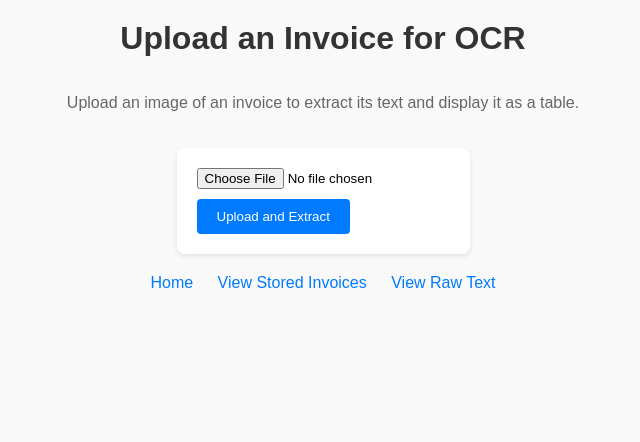
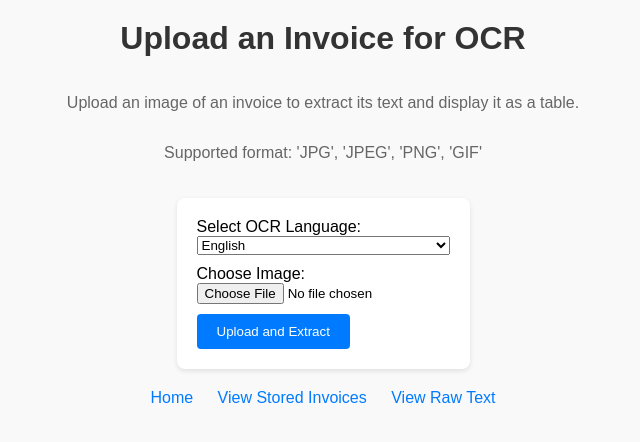
Before and after one commit to GreatRock-bits/ocr-flask-project, a Flask app: page / in a window 1280 px wide. Shown: the top 442 px of the page, without its empty margins (317-957 px from the left). Run offline with Flask 3, Linux system fonts and the light colour scheme.

Commit message:
added indonasian language

```diff
--- a/app.py
+++ b/app.py
@@ -1,5 +1,5 @@
 import os
-from flask import Flask, request, render_template
+from flask import Flask, request, render_template, redirect, url_for, flash
 from werkzeug.utils import secure_filename
 from PIL import Image
 import pytesseract
@@ -12,17 +12,24 @@ from email.mime.multipart import MIMEMultipart
 
 # Initialize Flask App
 app = Flask(__name__)
+app.secret_key = 'aZymmbs'
 
 # Email configuration
 EMAIL_HOST = 'smtp.gmail.com'
 EMAIL_PORT = 587
-EMAIL_USER = 'dfki.haal02@gmail.com'  # Replace with your email
-EMAIL_PASSWORD = 'vuwa atob skel zbbx'  # Replace with your email password
+EMAIL_USER = 'ocr.greatrocksbits@gmail.com'  # Replace with your email
+EMAIL_PASSWORD = 'abld aijl wbpw istb'  # Replace with your email password
 
 # Set up folder for uploads
-UPLOAD_FOLDER = 'uploads'
+# UPLOAD_FOLDER = 'uploads'
+UPLOAD_FOLDER = os.path.join('static', 'uploads')
 app.config['UPLOAD_FOLDER'] = UPLOAD_FOLDER
 os.makedirs(UPLOAD_FOLDER, exist_ok=True)
+
+ALLOWED_EXTENSIONS = {'png', 'jpg', 'jpeg', 'tiff'}
+
+def allowed_file(filename):
+    return '.' in filename and filename.rsplit('.', 1)[1].lower() in ALLOWED_EXTENSIONS
 
 
 @app.route('/', methods=['GET', 'POST'])
@@ -30,17 +37,28 @@ def home():
     if request.method == 'POST':
         # Handle file upload
         if 'image' not in request.files:
-            return "No file part in the request", 400
+            flash("No file part in the request.")
+            return redirect(url_for('home'))
+
         file = request.files['image']
         if file.filename == '':
-            return "No file selected", 400
+            flash("No file selected.")
+            return redirect(url_for('home'))
+
+        # Validate file format
+        if not allowed_file(file.filename):
+            flash("Unsupported file format. Please upload a valid image file (png, jpg, jpeg, tiff).")
+            return redirect(url_for('home'))
+
+        # Get selected OCR language
+        ocr_lang = request.form.get('language', 'eng')  # default to English
 
         filename = secure_filename(file.filename)
         filepath = os.path.join(app.config['UPLOAD_FOLDER'], filename)
         file.save(filepath)
 
-        # Perform OCR
-        text = extract_text(filepath)
+        # Perform OCR with selected language
+        text = extract_text(filepath, lang=ocr_lang)
 
         # Parse the invoice text into structured data
         table_data = parse_invoice_to_table(text)
@@ -49,12 +67,12 @@ def home():
     return render_template('index.html')
 
 
+def extract_text(image_path, lang='eng'):
+    """Extract text from an image using Tesseract with the selected language."""
+    image = Image.open(image_path)
+    return pytesseract.image_to_string(image, lang=lang)
 
 
-def extract_text(image_path):
-    """Extract text from an image."""
-    image = Image.open(image_path)
-    return pytesseract.image_to_string(image)
 
 
 
@@ -131,7 +149,7 @@ def send_email():
         msg = MIMEMultipart()
         msg['From'] = EMAIL_USER
         msg['To'] = recipient_email
-        msg['Subject'] = "Raw OCR Data"
+        msg['Subject'] = "GreatRocks<bits>: Raw OCR Data"
 
         # Email body
         body = f"<h1>Raw OCR Data</h1><pre>{raw_text}</pre>"
@@ -144,9 +162,11 @@ def send_email():
         server.send_message(msg)
         server.quit()
 
-        return "Email sent successfully!", 200
+        return render_template('message.html', message="Email sent successfully!", link_text="Go Back to Home",
+                               link_url=url_for('index')), 200
     except Exception as e:
-        return f"Failed to send email: {str(e)}", 500
+        return render_template('message.html', message=f"Failed to send email: {str(e)}", link_text="Go Back to Home",
+                               link_url=url_for('index')), 500
 
 
 
--- a/templates/index.html
+++ b/templates/index.html
@@ -1,8 +1,8 @@
 <!DOCTYPE html>
 <html lang="en">
 <head>
-    <meta charset="UTF-8">
-    <meta name="viewport" content="width=device-width, initial-scale=1.0">
+  <meta charset="UTF-8" />
+  <meta name="viewport" content="width=device-width, initial-scale=1.0"/>
   <title>OCR Invoice App</title>
   <style>
     body {
@@ -28,8 +28,10 @@
       border-radius: 8px;
       box-shadow: 0 2px 5px rgba(0, 0, 0, 0.1);
     }
-        input[type="file"] {
+    input[type="file"], select {
       margin-bottom: 10px;
+      display: block;
+      width: 100%;
     }
     button {
       padding: 10px 20px;
@@ -53,21 +55,45 @@
     .nav-links a:hover {
       text-decoration: underline;
     }
+    .flash-messages {
+      margin-top: 10px;
+      color: red;
+    }
   </style>
 </head>
 <body>
   <h1>Upload an Invoice for OCR</h1>
   <p>Upload an image of an invoice to extract its text and display it as a table.</p>
+  <p>Supported format: 'JPG', 'JPEG', 'PNG', 'GIF'</p>
+
+  <!-- Flash Messages -->
+  {% with messages = get_flashed_messages() %}
+    {% if messages %}
+      <div class="flash-messages">
+        {% for message in messages %}
+          <p>{{ message }}</p>
+        {% endfor %}
+      </div>
+    {% endif %}
+  {% endwith %}
+
   <form method="POST" enctype="multipart/form-data">
-        <input type="file" name="image" accept="image/*" required>
-        <br>
+    <label for="language">Select OCR Language:</label>
+    <select name="language" id="language" required>
+      <option value="eng">English</option>
+      <option value="ind">Indonesian</option>
+    </select>
+
+    <label for="image">Choose Image:</label>
+    <input type="file" name="image" accept="image/*" required />
+
     <button type="submit">Upload and Extract</button>
   </form>
 
   <div class="nav-links">
     <a href="/">Home</a>
-        <a href="/view-invoices">View Stored Invoices</a>
-        <a href="/raw-text">View Raw Text</a>
+    <a href="#">View Stored Invoices</a>
+    <a href="#">View Raw Text</a>
   </div>
 </body>
 </html>
```
Also changed, not shown: templates/message.html (added, +42 -0 lines), static/uploads/IMG_1533.jpg (added), static/uploads/Long_Image_2025-01-02_11.39.03_AM.jpg (added), static/uploads/demo_flow_no_eval.jpg (added), static/uploads/image_16.png (added), uploads/IMG_1533.jpg (added), uploads/image_16.png (added), uploads/redesigned_workflow_draft.png (added), 3 other files. Lines whose indentation alone changed are shown as unchanged.
